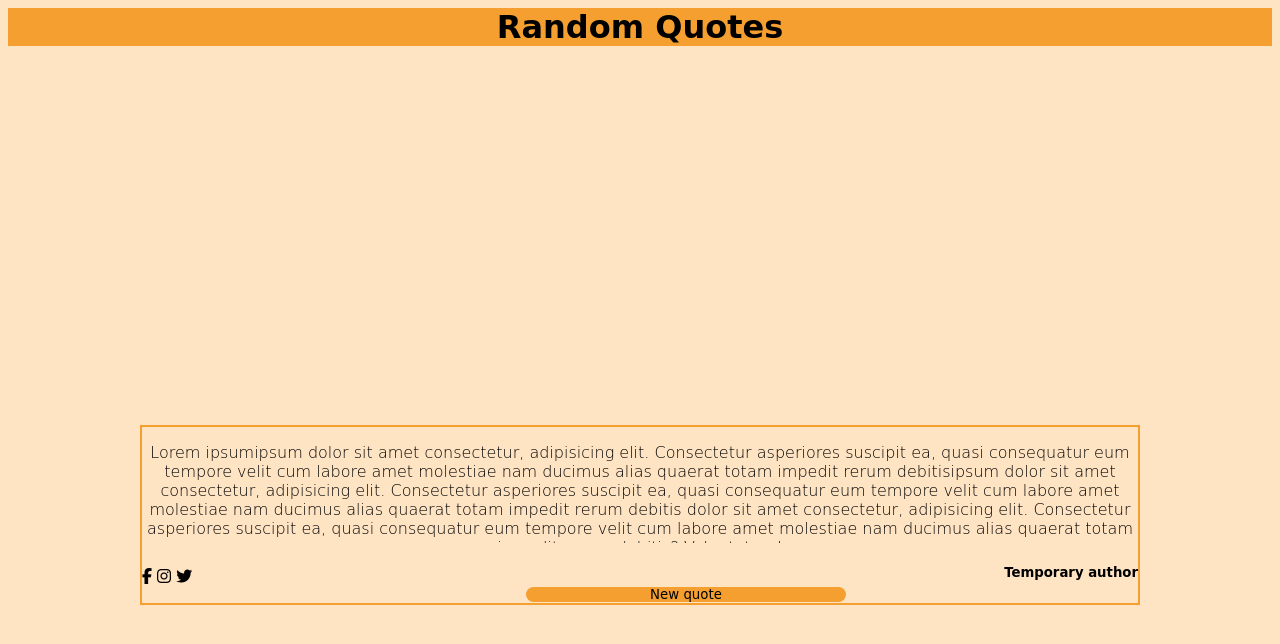
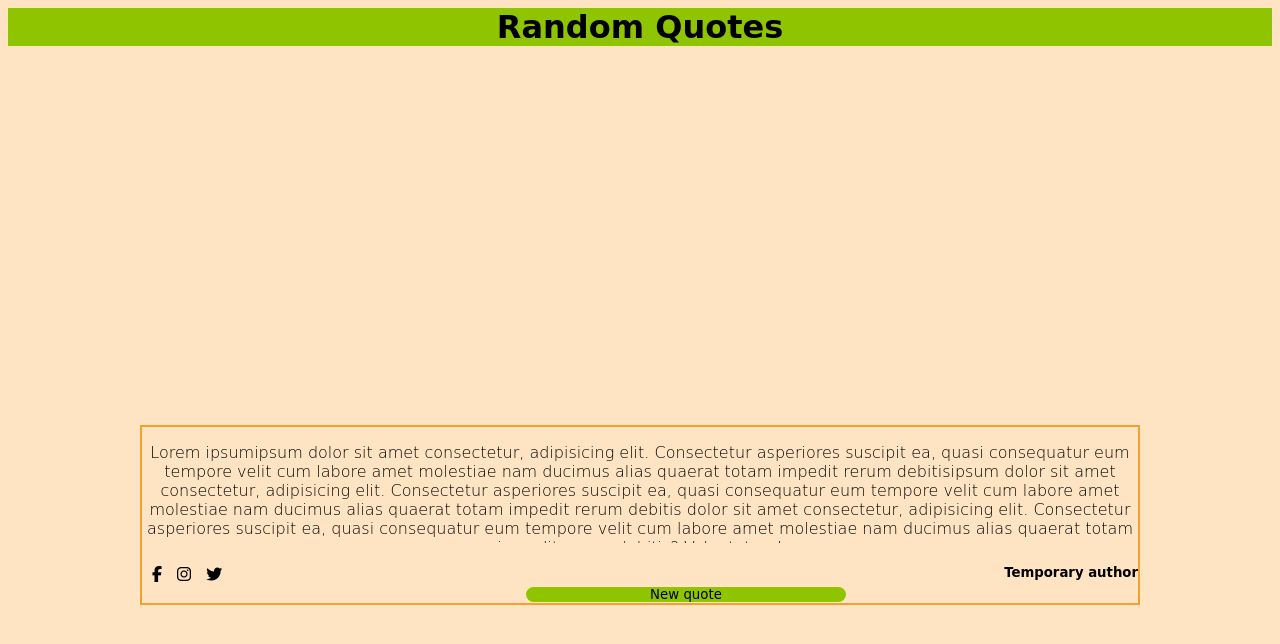
Before and after one commit to Alim1899/randomQuote, a plain HTML site: page index.html in a window 1280 px wide. Both pictures are taken after a click on the button "New quote". Drawn offline with Linux system fonts and the light colour scheme.

Commit message:
Added elements in js and added event to button

```diff
--- a/script.js
+++ b/script.js
@@ -1,10 +1,23 @@
 'use strict'
-const heading = document.querySelector('.heading');
+const header = document.querySelector('.header');
 const paragraph = document.querySelector('.paragraph');
 const img = document.querySelector('.img');
+const changeBtn = document.querySelector('.new');
+ const colors = ['#ff3333','#00ff40','#00ffff','#0040ff','#bf00ff','#ff0000','#d92626','#ff9500','#ff95ef',
+'#ffde00','#8ec500','#00ff00'];
+
+
 
 
 // fetch('https://type.fit/api/quotes')
 // 	.then(response => response.json())
 // 	.then(response => console.log(Object.entries(response)))
 // 	.catch(err => console.error(err));
+changeBtn.addEventListener('click',function(e){
+    const random = Math.round(Math.random()*colors.length)-1;
+
+    e.preventDefault();
+    changeBtn.style.backgroundColor = colors[Math.abs(random)];
+    header.style.backgroundColor = colors[Math.abs(random)];
+
+})
--- a/styles.css
+++ b/styles.css
@@ -28,15 +28,20 @@ background-color: bisque;
 }
 
 .social{
+    max-width: 90px;
+    position: absolute;
+    margin-top: 6px;
+}
+.fa-brands{
+    margin-left: 10px;
+}
+.fa-brands:hover{
+    cursor: pointer;
+}
 
-    max-width: 70px;
-    position: absolute;
-    margin-top: 7.8px;
-}
 .author{
     text-align: end;
    font-weight:900;
-
 }
 .new{
     position: absolute;
@@ -47,3 +52,10 @@ background-color: bisque;
     border-radius: 50px;
     width: 25%;
 }
+.new:hover{
+    cursor: pointer;
+}
+
+@media (max-width:768px) {
+
+}
```
